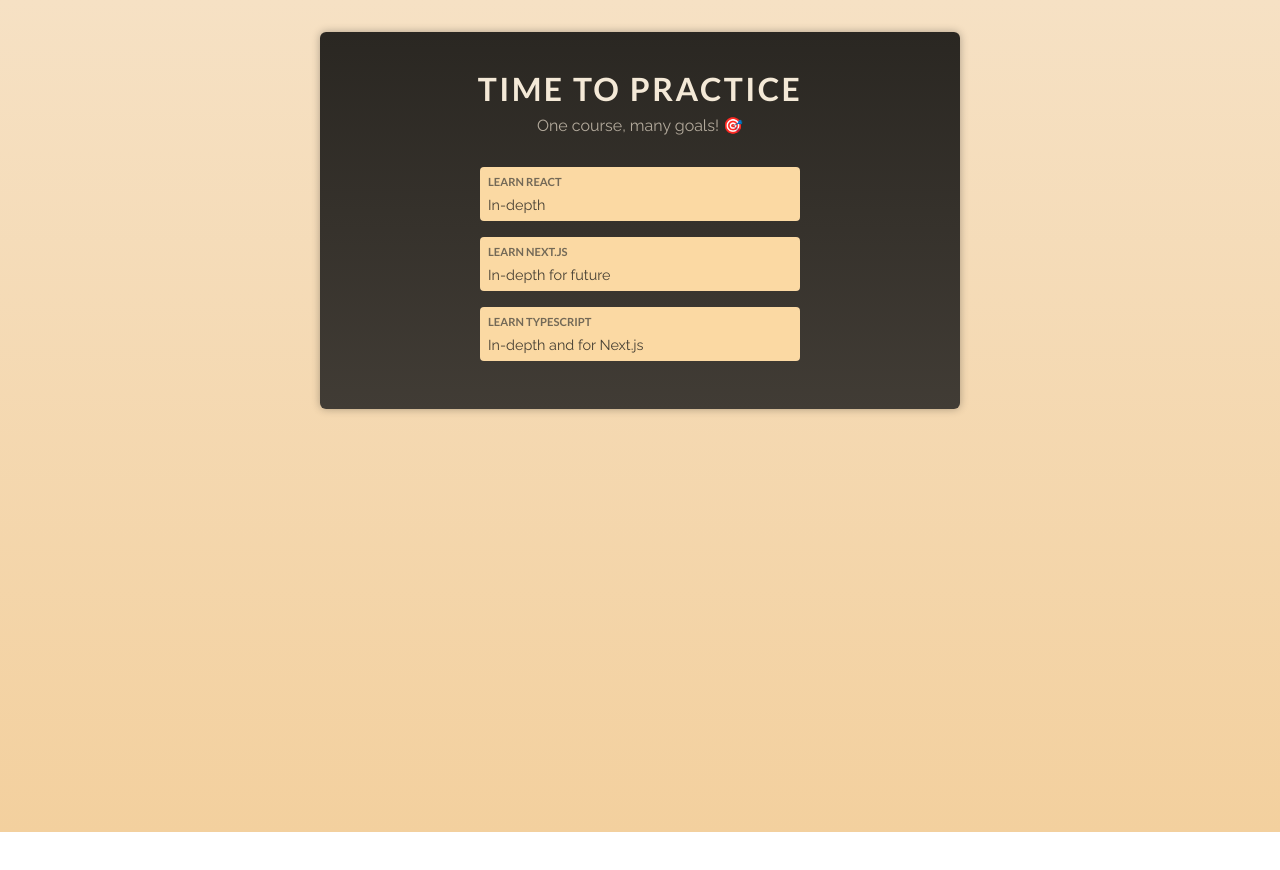
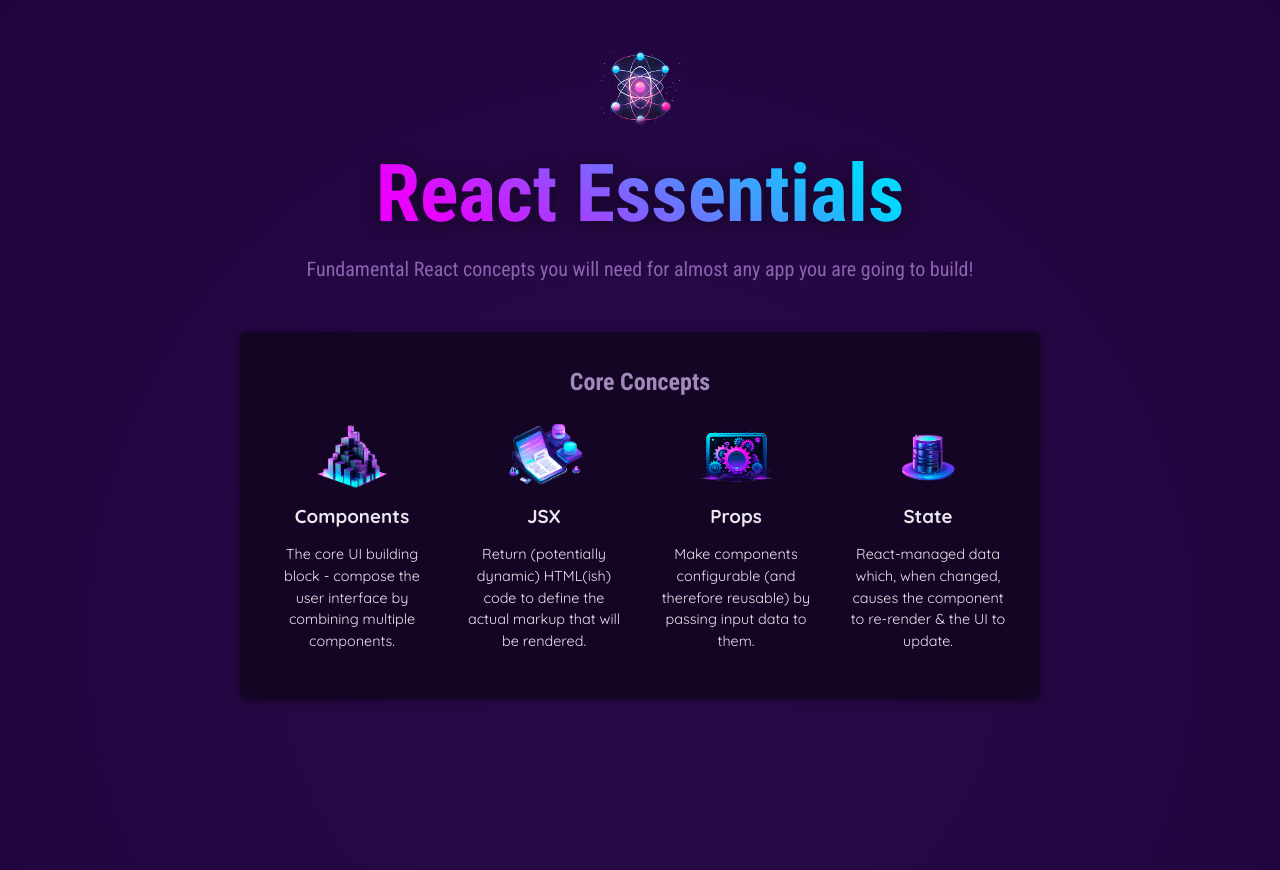
Before and after one commit to MuhammadArsalanShah/React-Starting-Project, a React (Vite) app: page / in a window 1280 px wide. Shown: the top 870 px of the page. Before the commit the page ends 832 px from the top, so only its background shows below. Built offline with nearby package versions, Linux system fonts and the light colour scheme.

Commit message:
Storing each component in its own file

```diff
--- a/src/App.jsx
+++ b/src/App.jsx
@@ -1,65 +1,31 @@
-// import reactImg from "./assets/react-core-concepts.png";
-// import { CORE_CONCEPTS } from "./data.js";
+import { CORE_CONCEPTS } from "./data.js";
+import Header from "./components/Header.jsx";
+import CoreConcept from "./components/CoreConcept.jsx";
 
-// console.log('this is img: ',reactImg);
+function App() {
+  return (
+    <div>
+      <Header />
+      <main>
+        <section id="core-concepts">
+          <h2>Core Concepts</h2>
+          <ul>
+            <CoreConcept {...CORE_CONCEPTS[0]}/>
+            <CoreConcept {...CORE_CONCEPTS[1]}/>
+            <CoreConcept {...CORE_CONCEPTS[2]}/>
+            <CoreConcept
+              title={CORE_CONCEPTS[3].title}
+              description={CORE_CONCEPTS[3].description}
+              image={CORE_CONCEPTS[3].image}
+            />
+          </ul>
+        </section>
+      </main>
+    </div>
+  );
+}
 
-// const reactDescriptions = ['Fundamental', 'Crucial', 'Core'];
-
-// function genRandomNum(max) {
-//   return Math.floor(Math.random() * (max + 1));
-// }
-
-// // function CoreConcept(props) {... instead of this sytax use the below one
-
-// function CoreConcept({image, title, description}) {
-//   return (
-//     <li>
-//       <img src={image} alt={title} />
-//       <h3>{title}</h3>
-//       <p>{description}</p>
-//     </li>
-//   );
-// }
-
-// function Header() {
-//   const description = reactDescriptions[genRandomNum(reactDescriptions.length - 1)];
-
-//   return (
-//     <header>
-//       <img src={reactImg} alt="Stylized atom" />
-//       <h1>React Essentials</h1>
-//       <p>
-//         {description} React concepts you will need for almost any app you are
-//         going to build!
-//       </p>
-//     </header>
-//   );
-// }
-
-// function App() {
-//   return (
-//     <div>
-//       <Header />
-//       <main>
-//         <section id="core-concepts">
-//           <h2>Core Concepts</h2>
-//           <ul>
-//             <CoreConcept {...CORE_CONCEPTS[0]}/>
-//             <CoreConcept {...CORE_CONCEPTS[1]}/>
-//             <CoreConcept {...CORE_CONCEPTS[2]}/>
-//             <CoreConcept
-//               title={CORE_CONCEPTS[3].title}
-//               description={CORE_CONCEPTS[3].description}
-//               image={CORE_CONCEPTS[3].image}
-//             />
-//           </ul>
-//         </section>
-//       </main>
-//     </div>
-//   );
-// }
-
-// export default App;
+export default App;
 
 
 
@@ -108,6 +74,7 @@
 */
 
 /**** Coding Exercise 5 ****/
+/*
 export function CourseGoal({title, description}) {
   return (
     <li>
@@ -141,3 +108,4 @@
 }
 
 export default App;
+*/
--- /dev/null
+++ b/src/components/CoreConcept.jsx
@@ -0,0 +1,11 @@
+// function CoreConcept(props) {... instead of this sytax use the below one
+
+export default function CoreConcept({image, title, description}) {
+  return (
+    <li>
+      <img src={image} alt={title} />
+      <h3>{title}</h3>
+      <p>{description}</p>
+    </li>
+  );
+}
--- /dev/null
+++ b/src/components/Header.jsx
@@ -0,0 +1,22 @@
+import reactImg from "../assets/react-core-concepts.png";
+
+const reactDescriptions = ['Fundamental', 'Crucial', 'Core'];
+
+function genRandomNum(max) {
+  return Math.floor(Math.random() * (max + 1));
+}
+
+export default function Header() {
+  const description = reactDescriptions[genRandomNum(reactDescriptions.length - 1)];
+
+  return (
+    <header>
+      <img src={reactImg} alt="Stylized atom" />
+      <h1>React Essentials</h1>
+      <p>
+        {description} React concepts you will need for almost any app you are
+        going to build!
+      </p>
+    </header>
+  );
+}
--- a/src/index.css
+++ b/src/index.css
@@ -1,4 +1,4 @@
-/* @import url("https://fonts.googleapis.com/css2?family=Quicksand:wght@400;700&family=Roboto+Condensed:wght@400;700&display=swap");
+@import url("https://fonts.googleapis.com/css2?family=Quicksand:wght@400;700&family=Roboto+Condensed:wght@400;700&display=swap");
 
 * {
   box-sizing: border-box;
@@ -147,7 +147,7 @@
 
 #tab-content code {
   font-size: 1rem;
-} */
+}
 
 
 /***** Coding exercise 4 CSS *****/
@@ -209,7 +209,7 @@
 
 
 /***** Coding exercise 5 CSS *****/
-@import url('https://fonts.googleapis.com/css2?family=Raleway:wght@400;700&family=Lato:wght@400;700&display=swap');
+/* @import url('https://fonts.googleapis.com/css2?family=Raleway:wght@400;700&family=Lato:wght@400;700&display=swap');
 
 * {
   box-sizing: border-box;
@@ -280,4 +280,4 @@
 li p {
   font-size: 0.9rem;
   color: #474034;
-}
+} */
```
